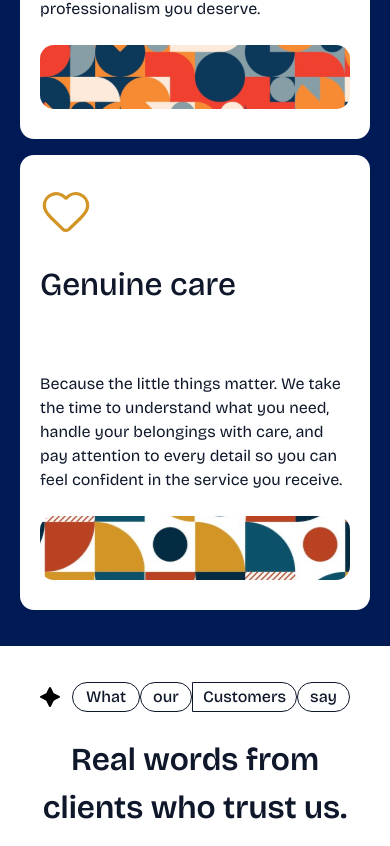
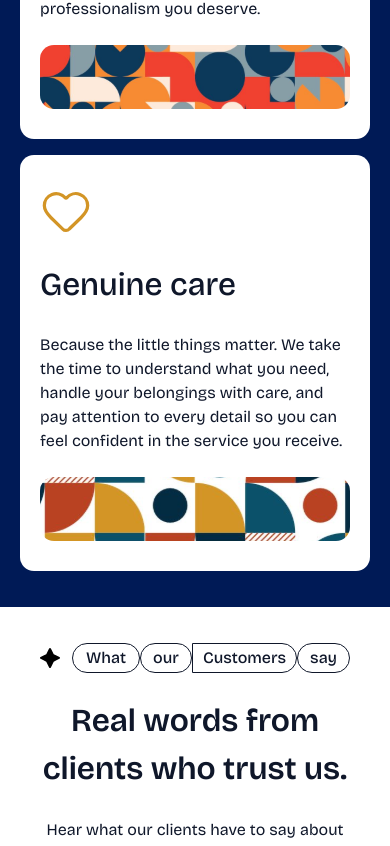
Before and after one commit to Smartlify07/MooBright, a Next.js app: page / in a window 390 px wide. Shown: the part 3427-4273 px from the top of the page. Built offline with nearby package versions, Linux system fonts and the light colour scheme.

Commit message:
ch: fix height

```diff
--- a/app/(marketing)/components/home/testimonials.tsx
+++ b/app/(marketing)/components/home/testimonials.tsx
@@ -77,7 +77,7 @@
   }
 
   return (
-    <div className="flex flex-col gap-4 overflow-hidden rounded-xl bg-[#001A56] p-4 pb-8 md:p-6 md:pb-10 lg:px-13">
+    <div className="flex min-h-178 flex-col gap-4 overflow-hidden rounded-xl bg-[#001A56] p-4 pb-8 md:p-6 md:pb-10 lg:min-h-auto lg:px-13">
       {/* SERVICE LABEL */}
       <div className="self-end rounded-lg bg-background/12 p-2.5 text-background">
         Fashion Service
@@ -142,7 +142,7 @@
         </div>
 
         {/* TESTIMONIAL CONTENT */}
-        <div className="flex min-h-0 w-full max-w-[697px] flex-col items-center justify-between text-center md:min-h-[446px] md:items-stretch md:text-left">
+        <div className="flex min-h-143 w-full max-w-[697px] flex-col items-center justify-between text-center md:min-h-[446px] md:items-stretch md:text-left lg:min-h-0">
           {/* MOBILE IMAGE */}
           <div className="mb-8 flex justify-center md:hidden">
             <div className="size-12.5 overflow-hidden rounded-full border-2 border-background">
@@ -212,7 +212,7 @@
             <div className="flex items-center gap-4 text-background">
               <button
                 onClick={previous}
-                className="flex size-13 items-center justify-center rounded-full border border-background md:size-15"
+                className="flex size-13 items-center justify-center rounded-full border border-background hover:bg-background hover:text-foreground md:size-15"
                 aria-label="Previous testimonial"
               >
                 <ArrowLeft className="size-5 md:size-6" />
@@ -220,7 +220,7 @@
 
               <button
                 onClick={next}
-                className="flex size-13 items-center justify-center rounded-full border border-background md:size-15"
+                className="flex size-13 items-center justify-center rounded-full border border-background hover:bg-background hover:text-foreground md:size-15"
                 aria-label="Next testimonial"
               >
                 <ArrowRight className="size-5 md:size-6" />
--- a/app/(marketing)/components/home/why-choose-us-section.tsx
+++ b/app/(marketing)/components/home/why-choose-us-section.tsx
@@ -73,15 +73,15 @@
               key={i}
               className="min-116 flex flex-col gap-6 rounded-lg bg-background px-5 py-7.5 transition-transform duration-300 lg:min-h-111.5 lg:hover:-translate-y-2"
             >
-              <div className="flex h-full flex-col justify-between gap-6">
-                <div className="flex flex-col justify-between space-y-6 lg:min-h-74.25">
+              <div className="flex h-full flex-col gap-6 lg:justify-between">
+                <div className="flex flex-col space-y-6 lg:min-h-74.25 lg:justify-between">
                   <div className="space-y-6">
                     <item.icon
                       strokeWidth={1.5}
                       className="size-13"
                       style={{ color: item.color }}
                     />
-                    <h1 className="tracking-neg-5 min-h-21.75 max-w-91.5 text-[2rem] font-medium lg:text-4xl/[110%]">
+                    <h1 className="tracking-neg-5 max-w-91.5 text-[2rem] font-medium lg:min-h-21.75 lg:text-4xl/[110%]">
                       {item.title}
                     </h1>
                   </div>
```
